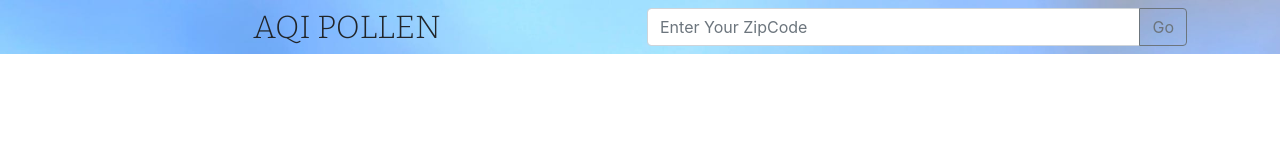
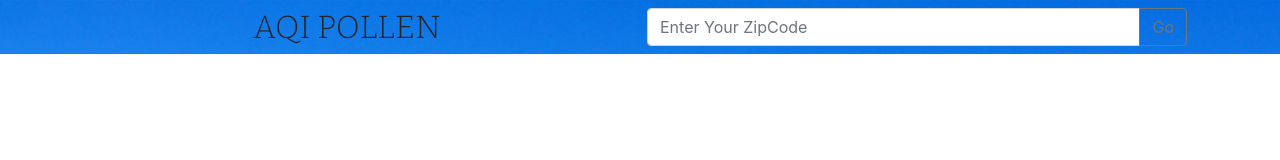
Before and after one commit to MathisLeonard28/AQI-Pollen, a website: page index.html in a window 1280 px wide. Drawn offline with nearby package versions, Linux system fonts and the light colour scheme.

Commit message:
change background img

```diff
--- a/css/styles.css
+++ b/css/styles.css
@@ -2,12 +2,19 @@ h1,h2,h3{
     font-family: 'Bitter', serif;
 }
 
-
 #home {
-    background: url("../img/pear-blossoms-pear-tree-spring-blossom-163780.jpeg") no-repeat center fixed;
+    background: url("../img/blurred-white-clouds-floating-in-the-blue-sky-for-use-as-a-banner-poster-or-wallpaper-free-photo.jpeg") no-repeat center fixed;
     display: table;
     height: 100%;
+    width: 100%;
     position: relative;
     width: 100%;
     background-size: cover;
 }
+
+.landing-text {
+    display: table-cell;
+    vertical-align: middle;
+    text-align: center;
+    align-items: center;
+}
--- a/index.html
+++ b/index.html
@@ -19,7 +19,7 @@
     <div id="home">
         <div class="landing-text">
             <div class="container">
-                <div class="row row-content align-content-center text-center">
+                <div class="row">
                     <div class="col-12 col-md mt-2">
                         <h2>AQI POLLEN</h2>
                     </div>
```
Also changed, not shown: img/blurred-white-clouds-floating-in-the-blue-sky-for-use-as-a-banner-poster-or-wallpaper-free-photo.jpeg (added), img/pear-blossoms-pear-tree-spring-blossom-163780.jpeg (deleted).
